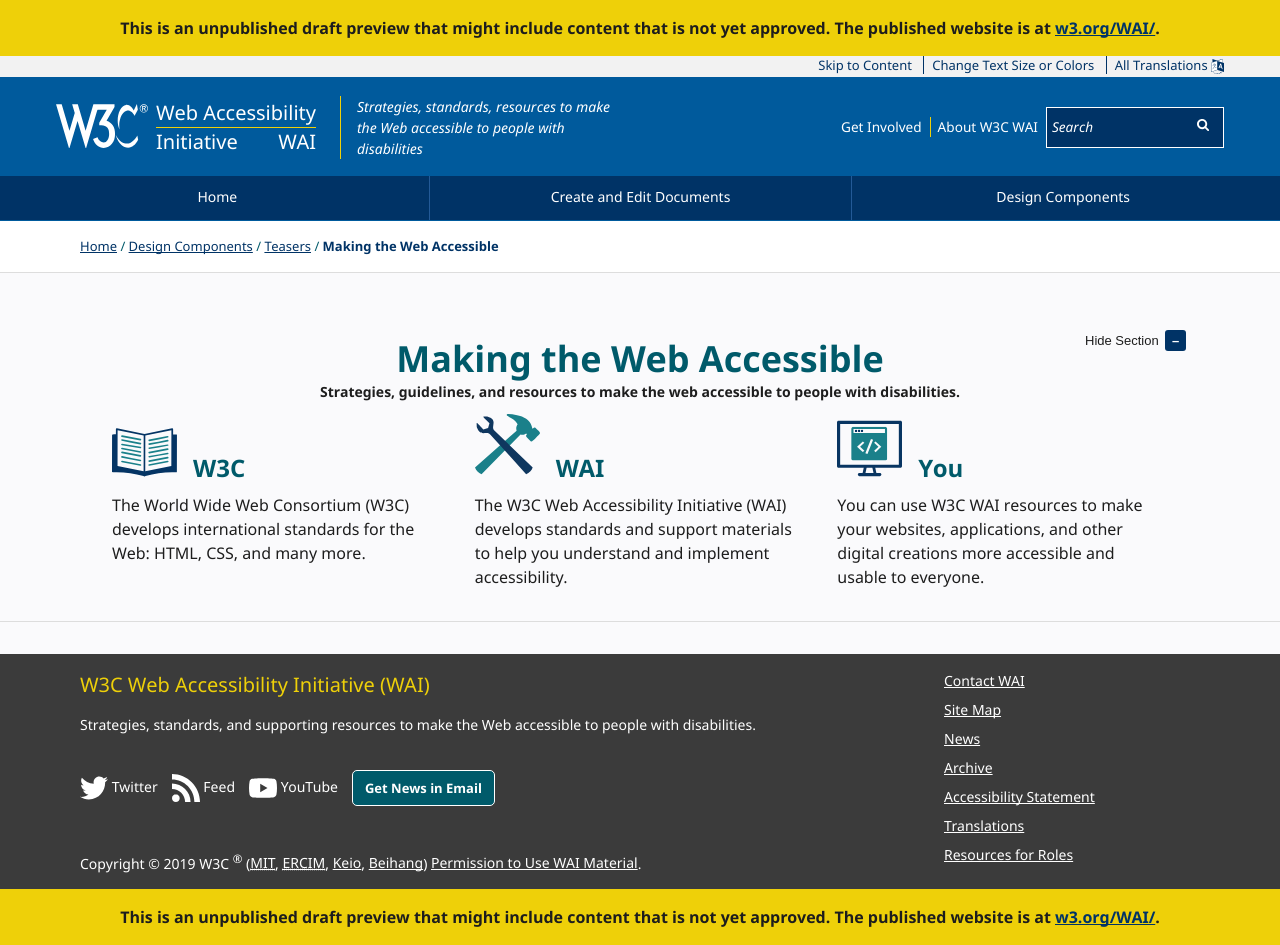
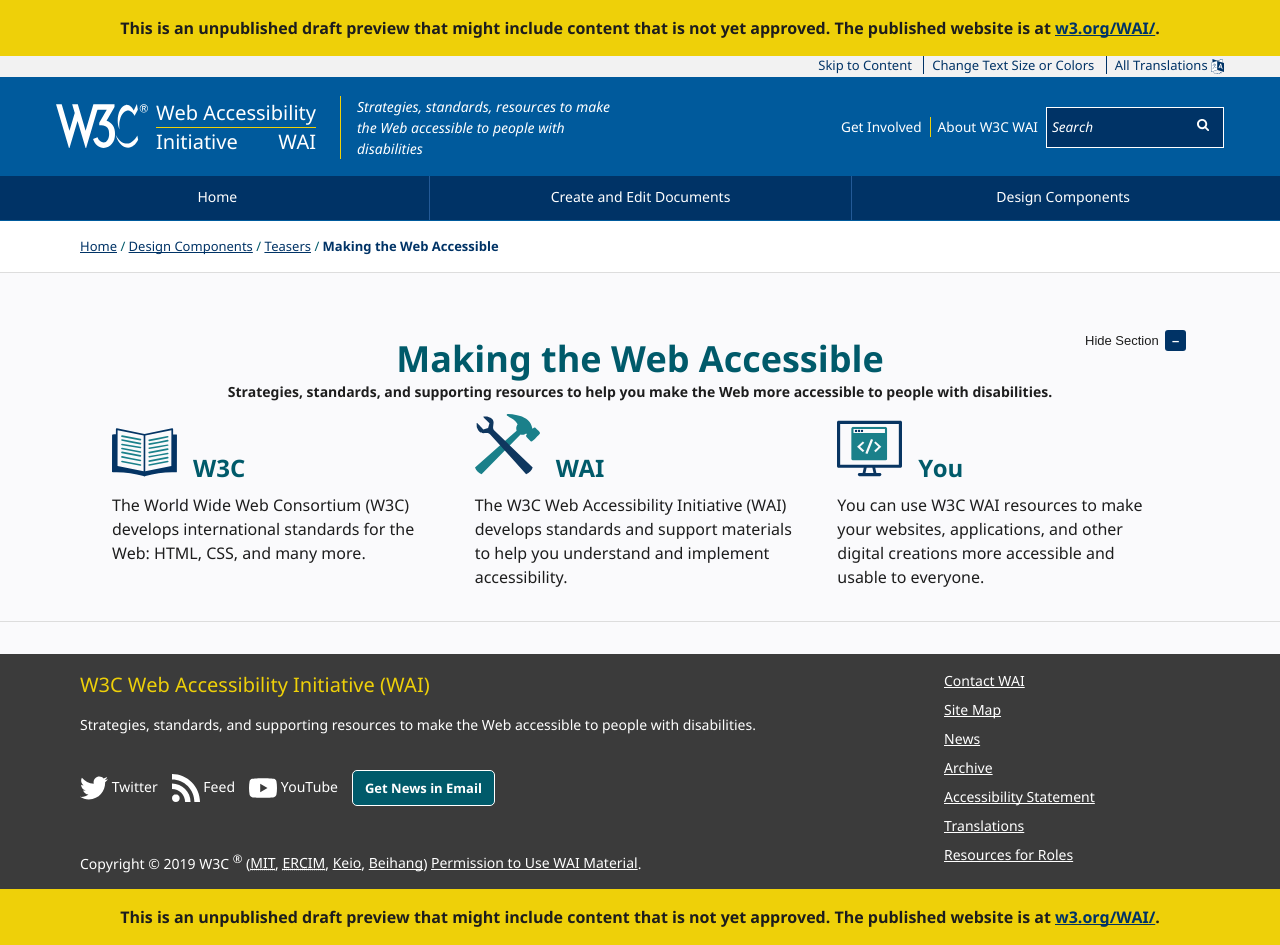
Before and after one commit to w3c/wai-website-theme, a Jekyll site: the page built from _components/teaser/making-web-accessible.md, in a window 1280 px wide. Built offline with Jekyll 4.4.1, drawn with Linux system fonts in a browser that asks for light colours; cached includes are drawn as plain includes; comment, search, counter and statistics services are not loaded.

Commit message:
Claim change and homepage addition of W3C, because important!
Signed-off-by: Eric Eggert <mail@yatil.net>

```diff
--- a/_components/teaser/making-web-accessible.md
+++ b/_components/teaser/making-web-accessible.md
@@ -11,13 +11,13 @@
 layout: home
 ---
 
-<h1 class="visuallyhidden">Web Accessibility Initiative Home</h1>
+<h1 class="visuallyhidden">W3C Web Accessibility Initiative Home</h1>
 <section class="default-grid teaser making-web-accessible" aria-labelledby="mwa-title">
   <header class="inner teaser-h">
     <h2 id="mwa-title">
       <span class="title">Making the Web Accessible</span>
     </h2>
-    <p class="subtitle">Strategies, guidelines, and resources to make the web accessible to people with disabilities.</p>
+    <p class="subtitle">Strategies, standards, and supporting resources to help you make the Web more accessible to people with disabilities.</p>
   </header>
   <div class="inner grid-3">
     <div class="col1 making-web-accessible-box">
```
